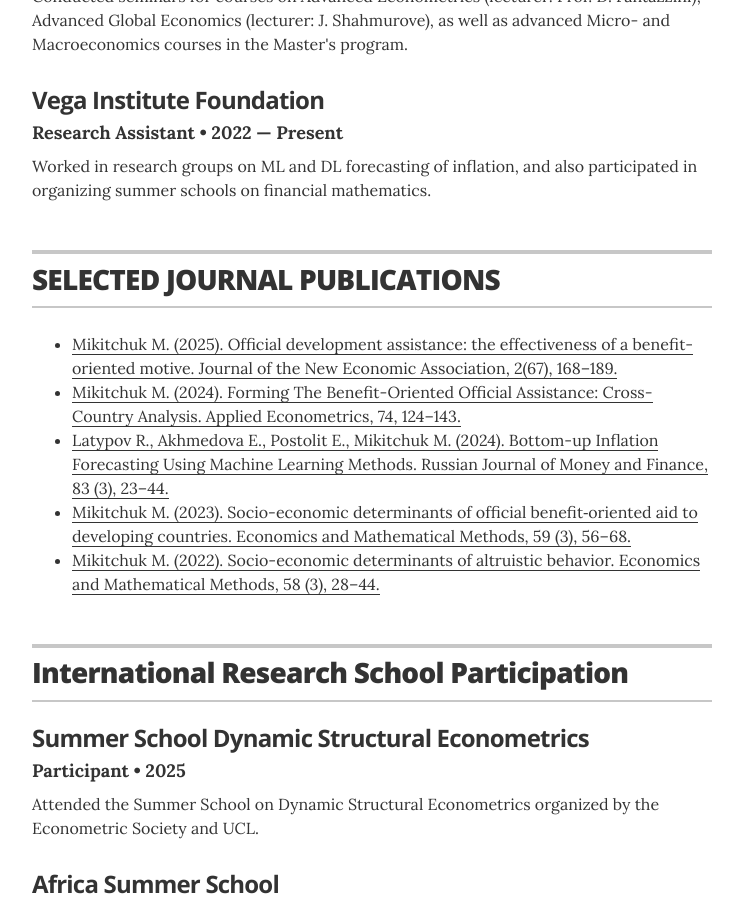
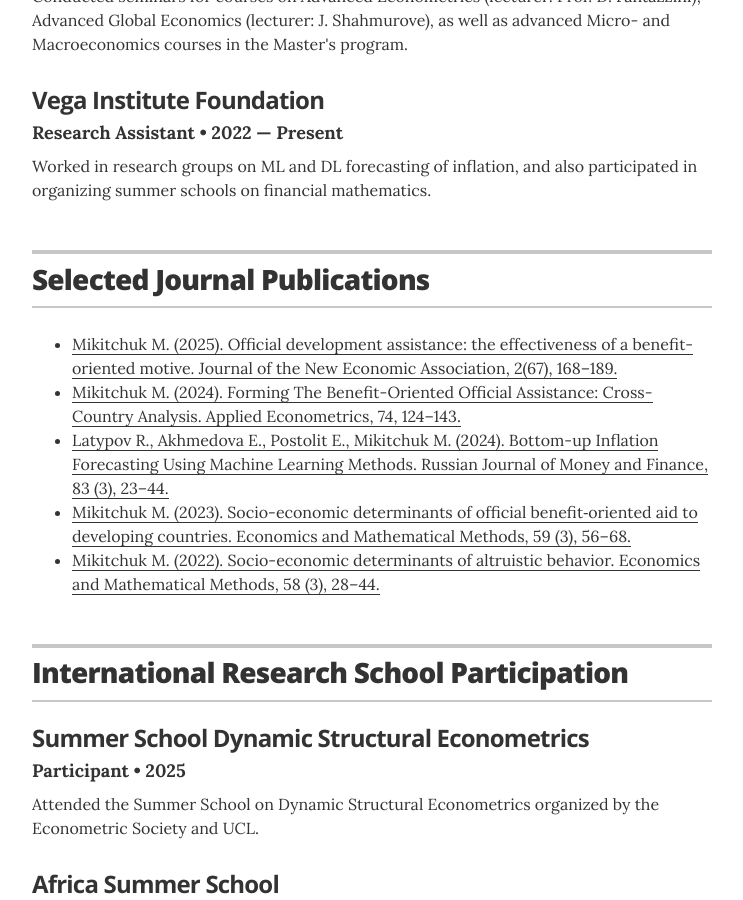
Before and after one commit to MikitchukMarina/MikitchukMarina.github.io, a Jekyll site: the page built from index.html, in a window 1280 px wide and 900 px high, scrolled down 1435 px. Shown: the whole window, without its empty margins (268-1011 px from the left). Built offline with Jekyll 4.4.1, drawn with Linux system fonts in a browser that asks for light colours.

```diff
--- a/_layouts/resume.html
+++ b/_layouts/resume.html
@@ -122,7 +122,7 @@
       <section class="content-section">
 
         <header class="section-header">
-          <h2>SELECTED JOURNAL PUBLICATIONS</h2>
+          <h2>Selected Journal Publications</h2>
         </header>
 
         <div class="resume-item">
```
